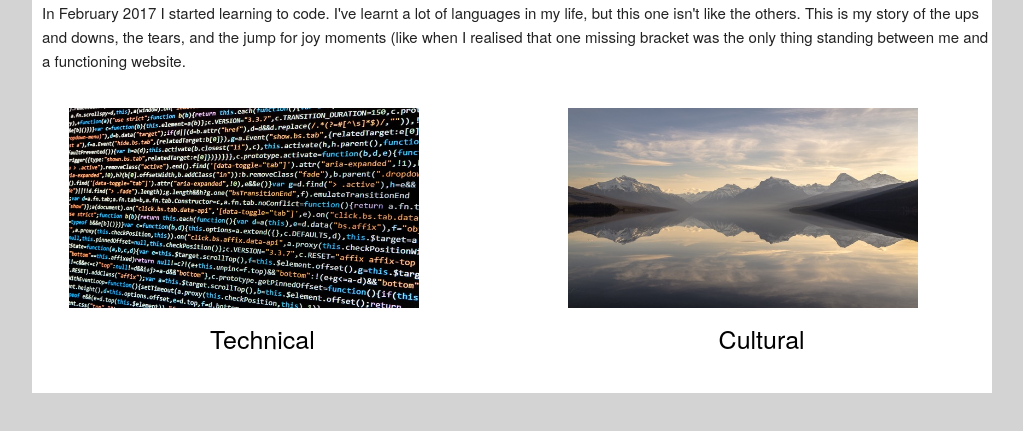
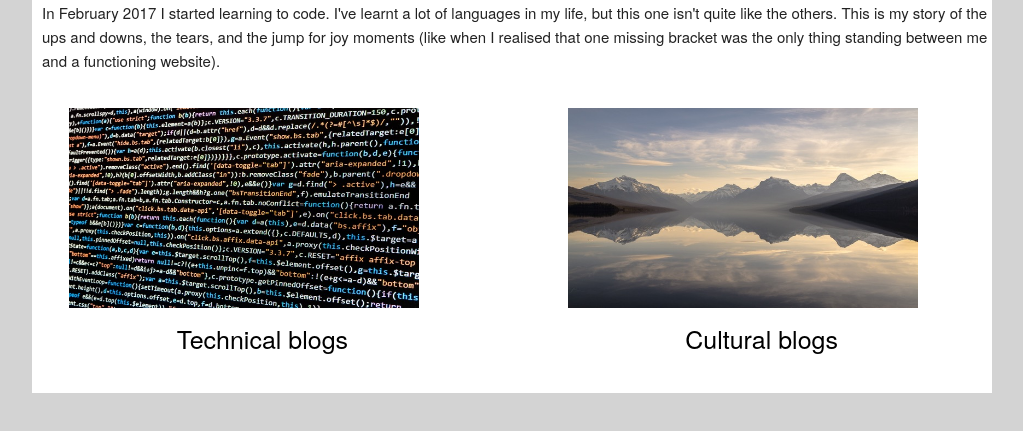
Before and after one commit to natalie-perret/natalie-perret.github.io, a plain HTML site: page index.html in a window 1280 px wide. Shown: the part 147-578 px from the top of the page, without its empty margins (128-1151 px from the left). Drawn offline with nearby package versions, Linux system fonts and the light colour scheme.

Commit message:
add small edits to website

```diff
--- a/index.html
+++ b/index.html
@@ -48,7 +48,7 @@
         <div class="twelve columns">
           <div class="header">
             <p class="title">Learning code</p>
-            <p class="journey"> In February 2017 I started learning to code. I've learnt a lot of languages in my life, but this one isn't like the others. This is my story of the ups and downs, the tears, and the jump for joy moments (like when I realised that one missing bracket was the only thing standing between me and a functioning website.</p>
+            <p class="journey"> In February 2017 I started learning to code. I've learnt a lot of languages in my life, but this one isn't quite like the others. This is my story of the ups and downs, the tears, and the jump for joy moments (like when I realised that one missing bracket was the only thing standing between me and a functioning website).</p>
           </div>
         </div>
       </div>
@@ -62,7 +62,7 @@
             <div class="blog">
               <a href="./blog/blog-home-technical.html">
                 <img class="blog-img" src="./images/technical.jpeg">
-                <p class="blog-subject">Technical</p>
+                <p class="blog-subject">Technical blogs</p>
               </a>
             </div>
           </div>
@@ -71,7 +71,7 @@
             <div class="blog">
               <a href="./blog/blog-home-cultural.html">
                 <img class="blog-img" src="./images/cultural.jpeg">
-                <p class="blog-subject">Cultural</p>
+                <p class="blog-subject">Cultural blogs</p>
               </a>
             </div>
           </div>
```
